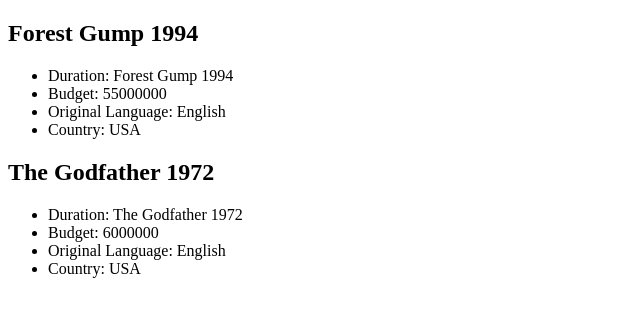
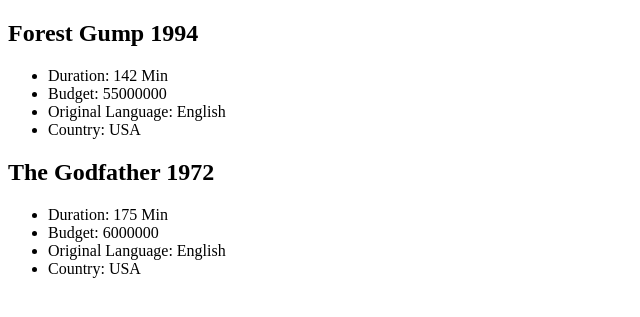
Before and after one commit to jimmyhu997/php-oop-1, a PHP site: page / in a window 1280 px wide. Shown: the top 317 px of the page, without its empty margins (0-640 px from the left). Run offline with PHP 8.4, Linux system fonts and the light colour scheme.

Commit message:
correzione

```diff
--- a/classes/movie.php
+++ b/classes/movie.php
@@ -63,7 +63,7 @@ class Movie{
     }
 
     public function getBudget(){
-        return $this->budget;
+        return intval($this->budget);
     }
 
     public function getLanguage(){
--- a/index.php
+++ b/index.php
@@ -37,7 +37,7 @@ $The_Godfather->setBudget(6000000.00);
     <?php foreach($movies as $movie){?>
         <h2><?php echo $movie->getNameYear(); ?></h2>
         <ul>
-            <li>Duration: <?php echo "{$movie->getNameYear()}"; ?></li>
+            <li>Duration: <?php echo "{$movie->getDuration()} Min"; ?></li>
             <li>Budget: <?php echo "{$movie->getBudget()}"; ?></li>
             <li>Original Language: <?php echo "{$movie->getLanguage()}"; ?></li>
             <li>Country: <?php echo "{$movie->getCountry()}"; ?></li>
```
